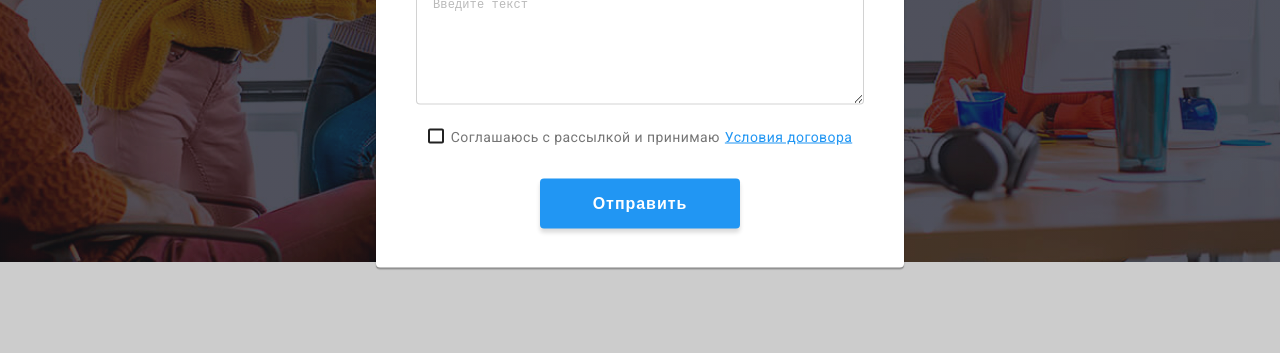
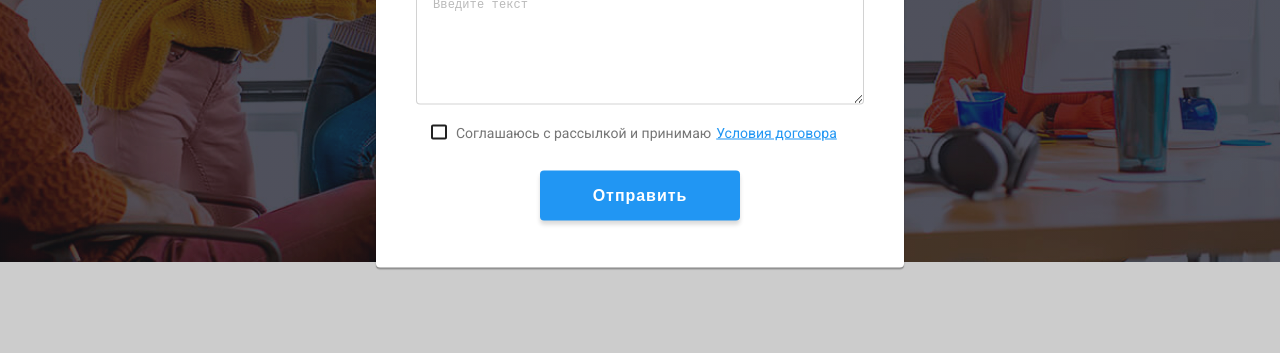
Before and after one commit to enojio/goit-markup-hw-06, a plain HTML site: page index.html in a window 1280 px wide. Both pictures are taken after a click on the button "Заказать услугу". Shown: the part 423-776 px from the top of the page. Drawn offline with Linux system fonts and the light colour scheme.

Commit message:
checkbox

```diff
--- a/css/style.css
+++ b/css/style.css
@@ -708,35 +708,12 @@ footer a {
 }
 .check-label {
   display: flex;
-  justify-content: center;
   align-items: center;
-  font-size: 14px;
-  line-height: calc(24 / 14);
-  letter-spacing: 0.03em;
+  margin-bottom: 30px;
+
+  font-family: var(--main-font);
+  font-weight: 400;
   color: var(--sec-color);
-}
-.check-label::before {
-  content: '';
-  display: inline-block;
-  width: 16px;
-  height: 15px;
-  border: 2px solid #212121;
-  border-radius: 2px;
-  margin-right: 7px;
-  transition: all 250ms cubic-bezier(0.4, 0, 0.2, 1);
-}
-.check-input:checked + .check-label::before {
-  background-color: var(--active-color);
-  background-image: url(../images/checked.svg);
-  background-size: contain;
-  background-origin: border-box;
-  border-color: transparent;
-}
-
-.policy-link {
-  text-decoration: underline;
-  color: var(--active-color);
-  margin-left: 5px;
 }
 .check-input {
   position: absolute;
@@ -745,8 +722,39 @@ footer a {
   margin: -1px;
   border: 0;
   padding: 0;
-  white-space: nowrap;
-  clip-path: inset(100%);
   clip: rect(0 0 0 0);
   overflow: hidden;
 }
+.check-ico {
+  display: inline-block;
+  width: 16px;
+  height: 15px;
+  margin-right: 9px;
+  margin-left: 15px;
+
+  border: 2px solid var(--main-color);
+  border-radius: 2px;
+
+  transition: fill 250ms cubic-bezier(0.4, 0, 0.2, 1),
+    border-color 250ms cubic-bezier(0.4, 0, 0.2, 1);
+}
+.check-input:checked + .check-ico {
+  border-color: transparent;
+  border-radius: 2px;
+
+  background-color: var(--active-color);
+  background-image: url('../images/checked.svg');
+  background-size: contain;
+  background-origin: border-box;
+}
+
+.check-input:hover + .check-ico,
+.check-input:focus + .check-ico {
+  border-color: var(--active-color);
+  fill: var(--active-color);
+}
+.policy-link {
+  text-decoration: underline;
+  color: var(--active-color);
+  margin-left: 5px;
+}
--- a/index.html
+++ b/index.html
@@ -449,16 +449,16 @@
               placeholder="Введите текст"
             ></textarea>
           </div>
-          <div class="form-check">
-            <input class="check-input" type="checkbox" id="check" name="privacy" />
-            <label class="check-label" for="check"
-              >Соглашаюсь с рассылкой и принимаю<a
-                class="policy-link"
-                href="https://policies.google.com/terms?hl=ru-UA&fg=1"
-                >Условия договора</a
-              ></label
-            >
-          </div>
+          <label class="check-label">
+            <input class="check-input" type="checkbox" name="checkbox" value="checkbox" />
+            <span class="check-ico">
+              <svg width="16" height="15">
+                <use href="./images/checked.svg"></use>
+              </svg>
+            </span>
+            Соглашаюсь с рассылкой и принимаю<a class="policy-link" href="">Условия договора</a>
+          </label>
+
           <button class="send-btn" type="submit">Отправить</button>
         </form>
       </div>
```
Also changed, not shown: portfolio.html (+20 -0 lines), images/checked.svg.
